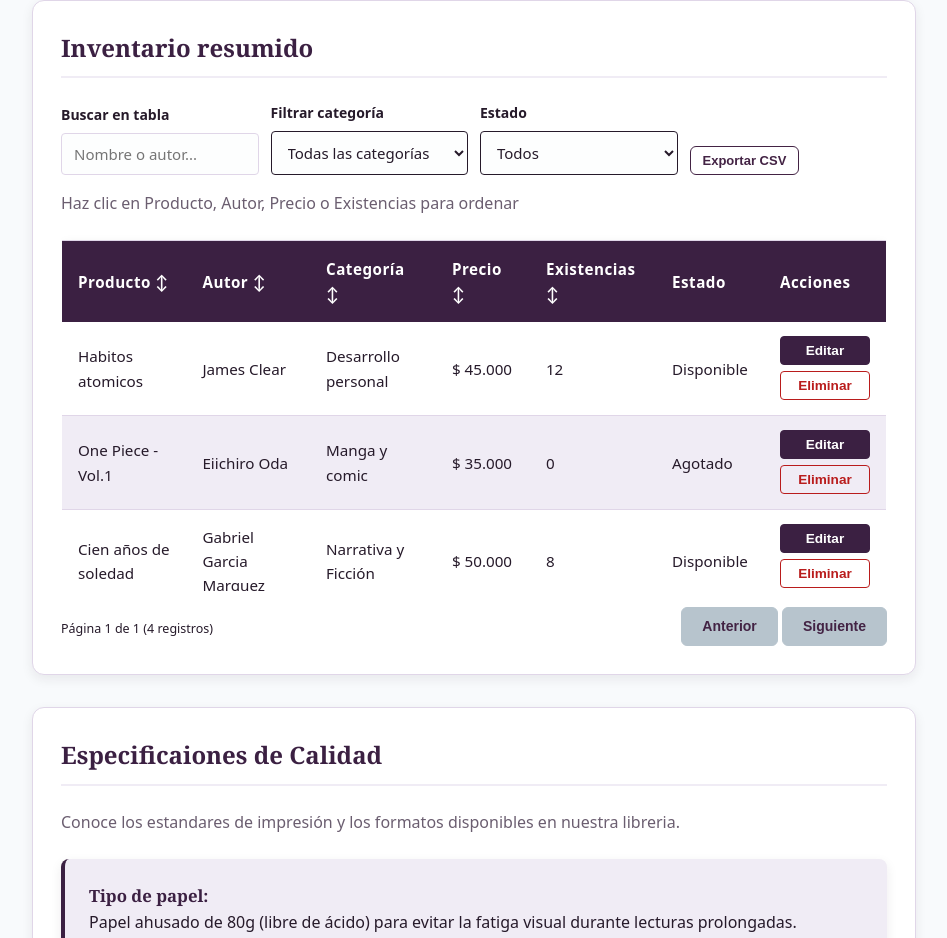
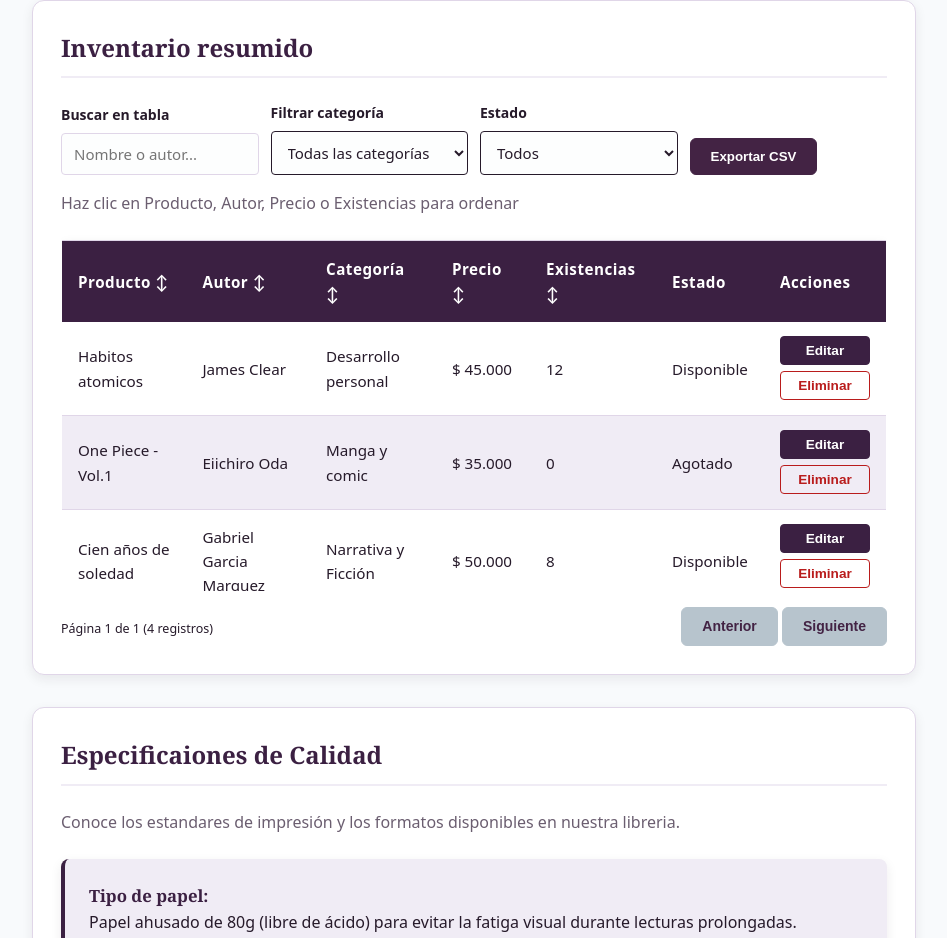
Before and after one commit to Estefania-8/papel-y-tinta, a plain HTML site: page index.html in a window 1280 px wide. Shown: the part 3106-4044 px from the top of the page, without its empty margins (308-1255 px from the left). Drawn offline with Linux system fonts and the light colour scheme.

Commit message:
Ajustar estilo del boton Exportar CSV

```diff
--- a/index.html
+++ b/index.html
@@ -209,7 +209,7 @@
                           </select>
                      </div>
                       <div class="campo" style="display:flex; align-items:flex-end;">
-                         <button type="button" class="boton boton--secundario" id="btnExportarCsvF">Exportar CSV</button>
+                         <button type="button" class="boton" id="btnExportarCsvF">Exportar CSV</button>
                       </div>
                   </div>
 
```
